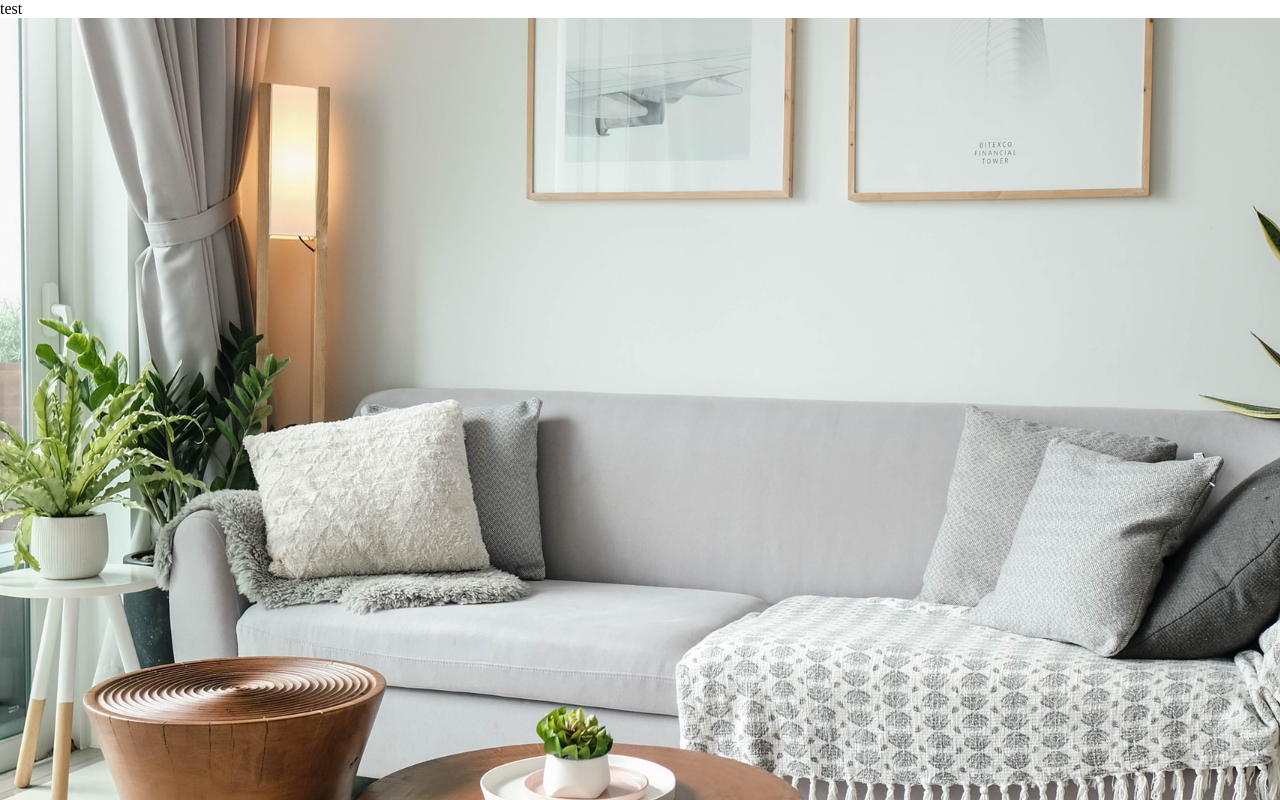
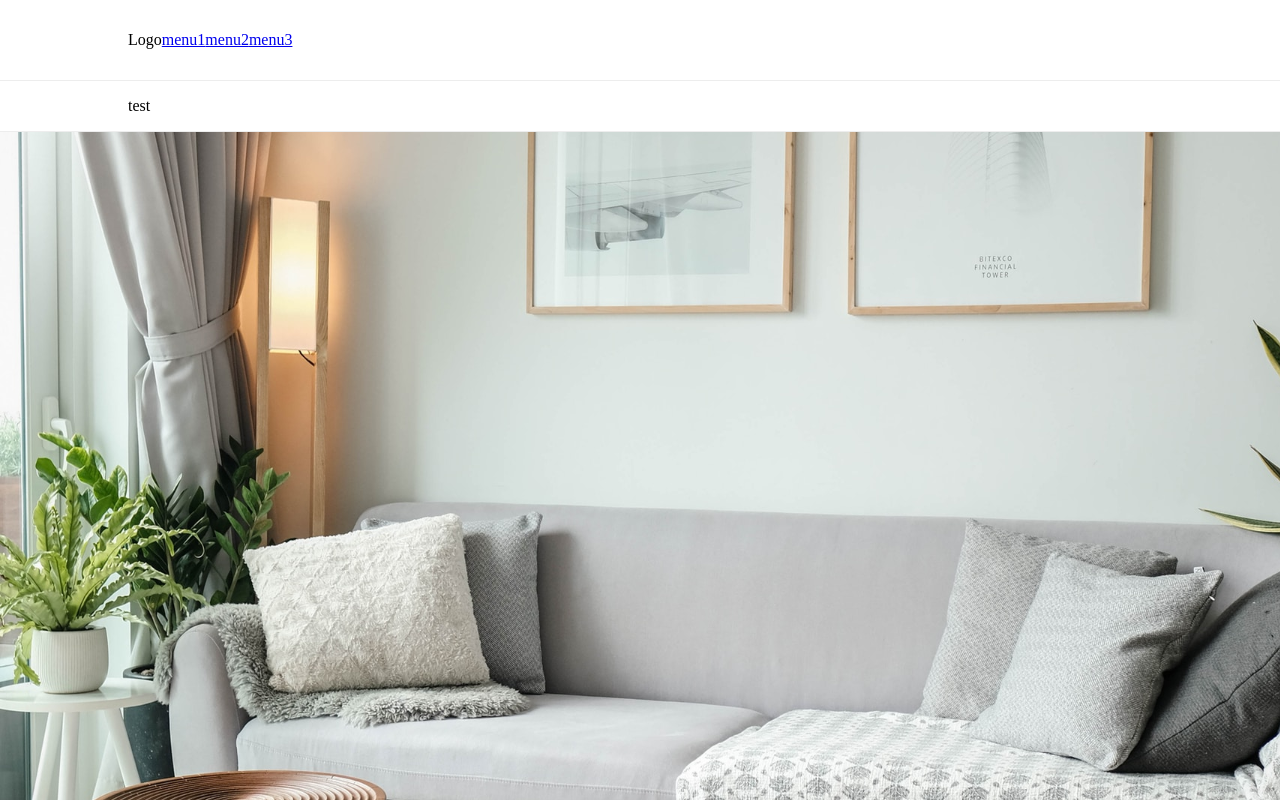
Before and after one commit to wynter22/w-commerce, a React (Create React App) app: page / in a window 1280 px wide. Shown: the top 800 px of the page. Built offline with nearby package versions, Linux system fonts and the light colour scheme.

Commit message:
레이아웃 수정

```diff
--- a/src/components/common/main/Header.tsx
+++ b/src/components/common/main/Header.tsx
@@ -8,9 +8,23 @@ const Header = () => {
   return (
     <>
       <header className="">
-        {menuList.map(menu => (
-          <div key={menu.id}>{menu.name}</div>
-        ))}
+        <div className="topbar">
+          <div className="topbar__content">
+            <div>Logo</div>
+            <nav>
+              <a href="/">menu1</a>
+              <a href="/">menu2</a>
+              <a href="/">menu3</a>
+            </nav>
+          </div>
+        </div>
+        <div className="navigator">
+          <div className="navigator__content">
+            {menuList.map(menu => {
+              return <div key={menu.id}>{menu.name}</div>;
+            })}
+          </div>
+        </div>
       </header>
     </>
   );
--- /dev/null
+++ b/src/styles/commerce/main.scss
@@ -0,0 +1,26 @@
+.layout {
+  display: flex;
+  flex-direction: column;
+}
+
+.topbar {
+  height: 80px;
+}
+
+.navigator {
+  height: 50px;
+}
+
+.topbar,
+.navigator {
+  border-bottom: 1px solid #ededed;
+
+  &__content {
+    height: 100%;
+    margin: 0 auto;
+    max-width: 1024px;
+    display: flex;
+    flex-direction: row;
+    align-items: center;
+  }
+}
--- a/src/styles/index.scss
+++ b/src/styles/index.scss
@@ -1,2 +1,2 @@
 @import './common.scss';
-@import './main.scss';
+@import './commerce/main.scss';
--- a/src/styles/main.scss
+++ /dev/null
@@ -1,61 +0,0 @@
-.layout {
-  display: flex;
-  flex-direction: column;
-
-  > * {
-    -webkit-box-flex: 0;
-    -webkit-flex: 0 0 auto;
-    -moz-box-flex: 0;
-    -moz-flex: 0 0 auto;
-    -ms-flex: 0 0 auto;
-    flex: 0 0 auto;
-  }
-}
-
-.navigation {
-  transition: top 0.1s;
-  background-color: #fff;
-  border-bottom: 1px solid #ededed;
-
-  &-primary {
-    transition: top 0.1s;
-    background-color: #fff;
-    border-bottom: 1px solid #ededed;
-
-    &__content {
-      margin: 10px auto;
-      padding: 10px;
-      display: flex;
-      flex-direction: row;
-    }
-
-    &__right {
-      margin: 10px auto;
-      padding: 10px;
-      display: flex;
-      flex-direction: row;
-    }
-  }
-
-  &-secondary {
-    background-color: #fff;
-    border-bottom: 1px solid #ededed;
-
-    &__content {
-      margin: 10px auto;
-      padding: 10px;
-      display: flex;
-      flex-direction: row;
-    }
-
-    &__right {
-      margin: 10px auto;
-      padding: 10px;
-      display: flex;
-      flex-direction: row;
-    }
-  }
-}
-
-.main-container {
-}
```
